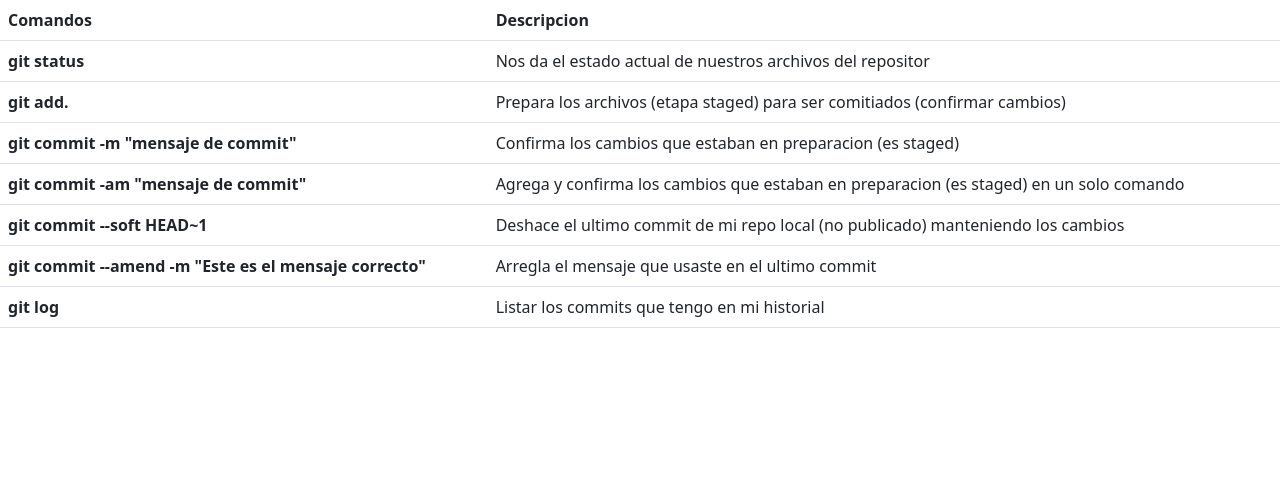
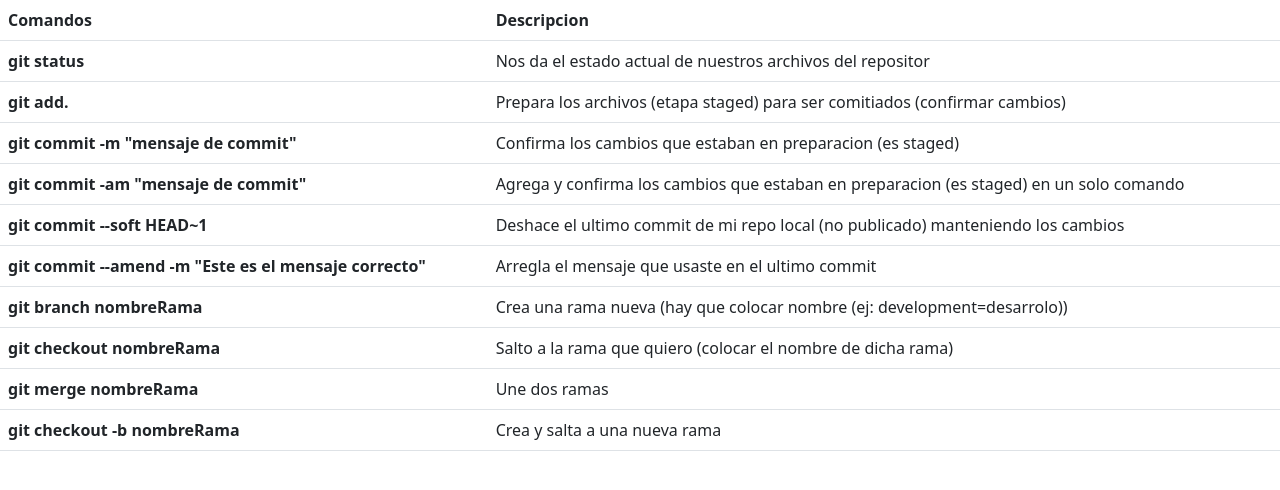
Before and after one commit to cea1986/practicaGit661, a plain HTML site: page index.html in a window 1280 px wide. Drawn offline with nearby package versions, Linux system fonts and the light colour scheme.

Commit message:
add new branch

```diff
--- a/index.html
+++ b/index.html
@@ -47,11 +47,21 @@
             <td>Arregla el mensaje que usaste en el ultimo commit</td>
           </tr>
           <tr>
-            <th scope="row">git log</th>
-            <td>Listar los commits que tengo en mi historial</td>
+            <th scope="row">git branch nombreRama</th>
+            <td>Crea una rama nueva (hay que colocar nombre (ej: development=desarrolo))</td>
           </tr>
-
-
+          <tr>
+            <th scope="row">git checkout nombreRama</th>
+            <td>Salto a la rama que quiero (colocar el nombre de dicha rama)</td>
+          </tr>
+          <tr>
+            <th scope="row">git merge nombreRama</th>
+            <td>Une dos ramas</td>
+          </tr>
+          <tr>
+            <th scope="row">git checkout -b nombreRama</th>
+            <td>Crea y salta a una nueva rama </td>
+          </tr>
         </tbody>
       </table>
     </main>
```
